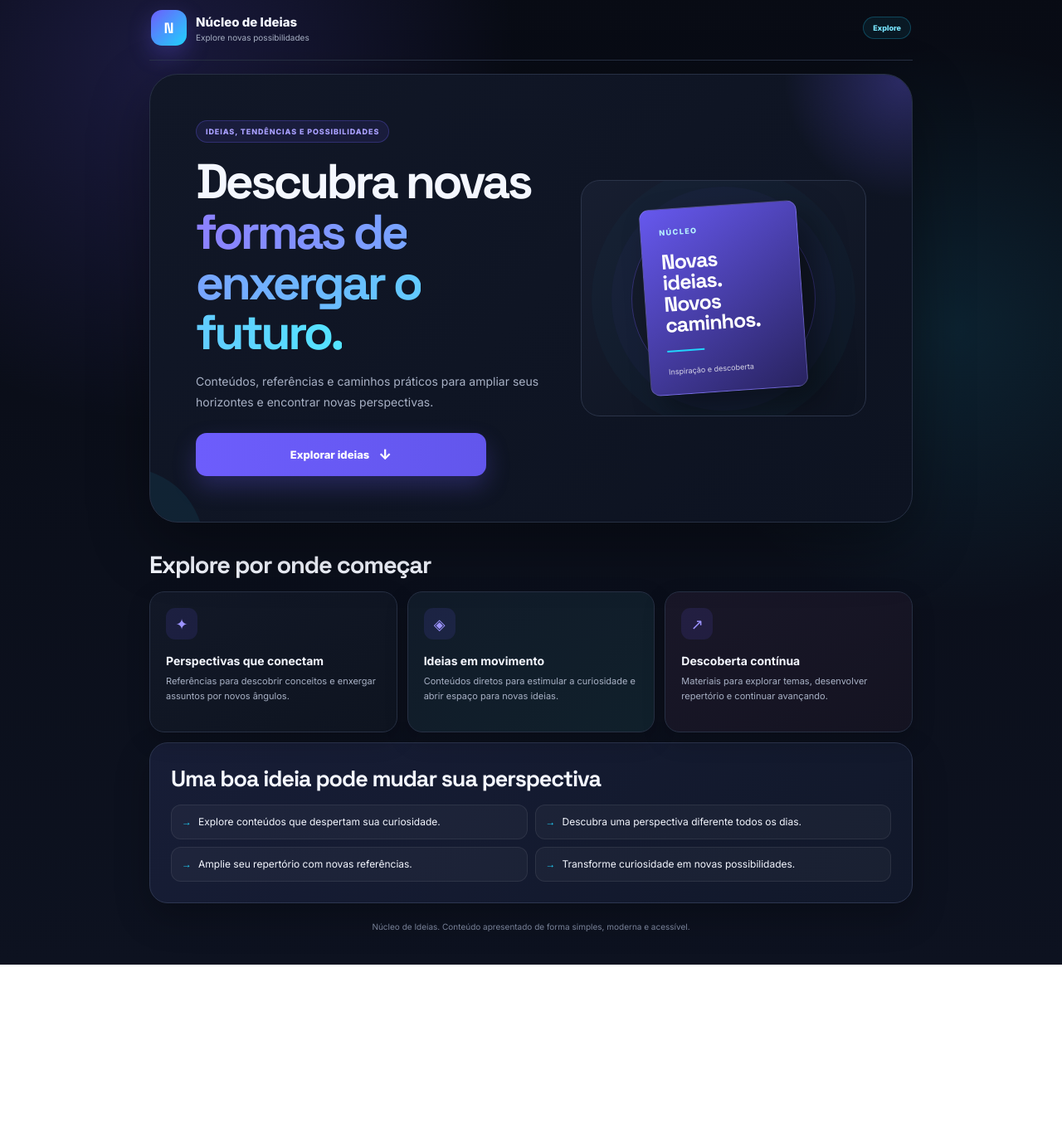
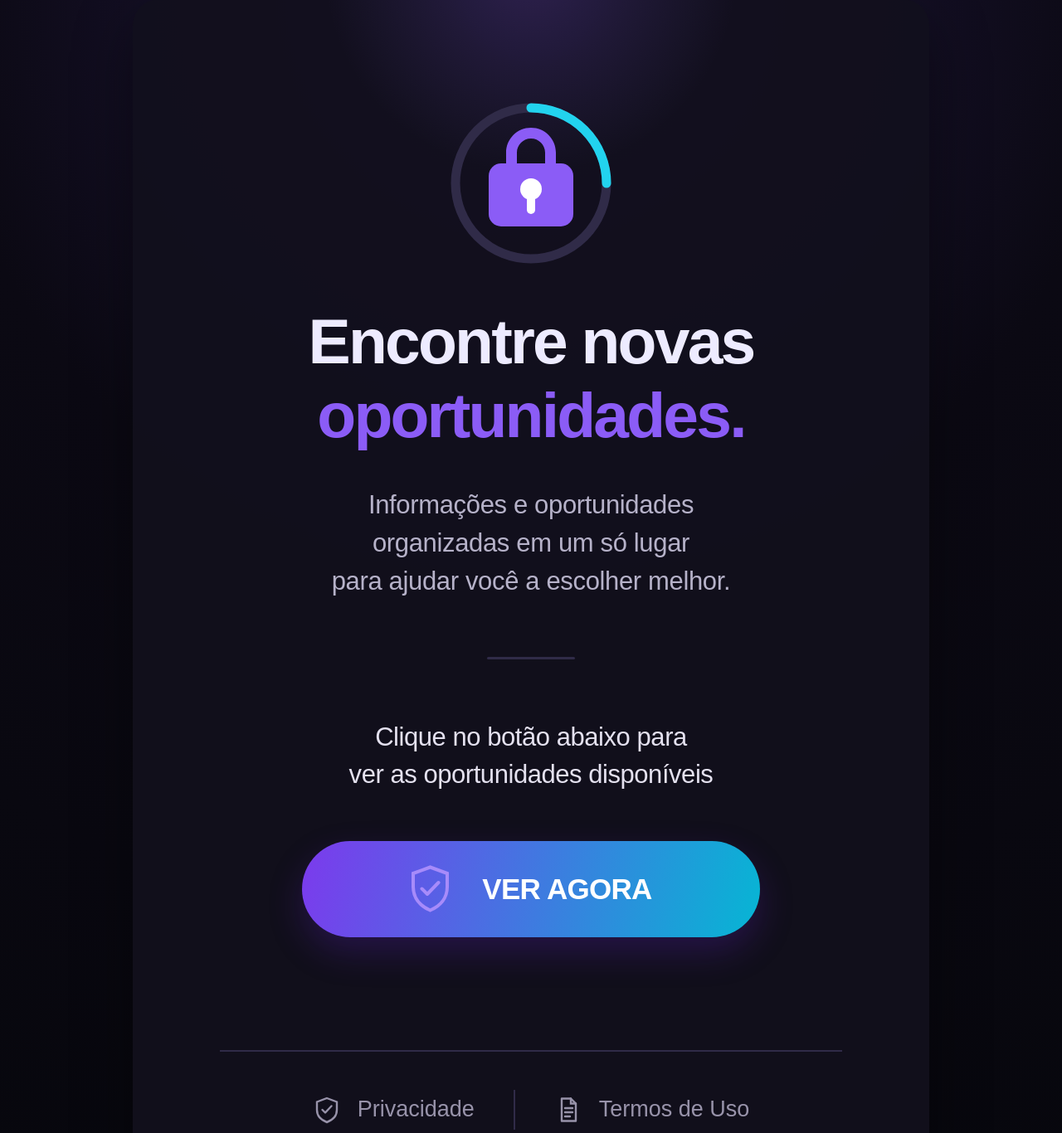
Before and after one commit to thomassanders854698-max/01, a plain HTML site: page index.html in a window 1280 px wide. Shown: the part 15-1381 px from the top of the page at 83% size. Before the commit the page ends 1178 px from the top, so only its background shows below. Drawn offline with Linux system fonts and the light colour scheme.

Commit message:
Update index.html

```diff
--- a/index.html
+++ b/index.html
@@ -1,206 +1,391 @@
 <!DOCTYPE html>
 <html lang="pt-BR">
 <head>
-<meta charset="UTF-8">
-<meta name="viewport" content="width=device-width, initial-scale=1.0">
-<meta name="theme-color" content="#0b1020">
-<meta name="description" content="Hub digital para explorar ideias, tendências e novas possibilidades.">
-<title>Núcleo de Ideias</title>
-<link rel="preconnect" href="https://fonts.googleapis.com">
-<link rel="preconnect" href="https://fonts.gstatic.com" crossorigin>
-<link href="https://fonts.googleapis.com/css2?family=DM+Sans:wght@400;500;600;700;800&family=Playfair+Display:wght@600;700&display=swap" rel="stylesheet">
+  <meta charset="UTF-8" />
+  <meta name="viewport" content="width=device-width, initial-scale=1.0" />
+  <title>Portal de Oportunidades</title>
   <style>
-@import url('https://fonts.googleapis.com/css2?family=Inter:wght@400;500;600;700;800&family=Space+Grotesk:wght@600;700&display=swap');
+    :root {
+      --navy: #EDEBFF;
+      --navy-dark: #17152B;
+      --green: #8B5CF6;
+      --text: #F5F4FA;
+      --muted: #B6B2C9;
+      --line: #302B48;
+      --page: #090812;
+    }
 
-:root{
-  --bg:#080b14; --surface:#101522; --surface-2:#171d2d;
-  --text:#f4f7ff; --muted:#a8b1c5; --primary:#6d5dfc;
-  --primary-dark:#5142d7; --accent:#21d4fd; --gold:#f7c873;
-  --line:#273044; --shadow:0 25px 70px rgba(0,0,0,.35);
+    * {
+      box-sizing: border-box;
     }
-*{box-sizing:border-box;margin:0;padding:0}
-html{scroll-behavior:smooth}
-body{
-  font-family:"Inter",system-ui,sans-serif; min-height:100vh;
-  color:var(--text);
-  background:
-    radial-gradient(circle at 15% 8%,rgba(109,93,252,.18),transparent 28%),
-    radial-gradient(circle at 90% 35%,rgba(33,212,253,.10),transparent 25%),
-    linear-gradient(180deg,#080b14 0%,#0d1220 100%);
-  padding:18px; -webkit-font-smoothing:antialiased;
+
+    html, body {
+      margin: 0;
+      min-height: 100%;
+      font-family: Arial, Helvetica, sans-serif;
+      background: radial-gradient(circle at 50% 0%, #21183F 0%, #0B0913 45%, #07070D 100%);
+      color: var(--text);
     }
-.container{width:min(100%,920px);margin:auto}
-.header{
-  display:flex;align-items:center;justify-content:space-between;gap:16px;
-  margin-bottom:16px;padding:9px 2px 17px;border-bottom:1px solid var(--line)
+
+    body {
+      display: flex;
+      justify-content: center;
+      padding: 14px 30px;
     }
-.logo{display:flex;align-items:center;gap:11px}
-.logo-mark{
-  width:43px;height:43px;border-radius:13px;display:grid;place-items:center;
-  background:linear-gradient(135deg,var(--primary),var(--accent));color:#fff;
-  font-family:"Space Grotesk",sans-serif;font-size:18px;font-weight:700;
-  box-shadow:0 10px 28px rgba(109,93,252,.30)
+
+    .page {
+      position: relative;
+      overflow: hidden;
+      width: min(100%, 960px);
+      min-height: calc(100vh - 28px);
+      background: rgba(18, 16, 29, 0.92);
+      border-radius: 32px;
+      box-shadow: 0 24px 70px rgba(0, 0, 0, 0.38);
+      display: flex;
+      flex-direction: column;
+      align-items: center;
+      padding: 120px 52px 74px;
+      text-align: center;
     }
-.logo strong{font-size:15px;font-weight:800}
-.logo small{display:block;margin-top:3px;color:var(--muted);font-size:10px}
-.badge{
-  padding:7px 11px;border:1px solid rgba(33,212,253,.25);
-  border-radius:999px;background:rgba(33,212,253,.07);
-  color:#79e7ff;font-size:9px;font-weight:800
+
+    .page::before {
+      content: "";
+      position: absolute;
+      width: 520px;
+      height: 520px;
+      border-radius: 50%;
+      top: -300px;
+      left: 50%;
+      transform: translateX(-50%);
+      background: radial-gradient(circle, rgba(139, 92, 246, .22), transparent 68%);
+      pointer-events: none;
     }
-.hero{
-  display:grid;grid-template-columns:1fr .8fr;gap:34px;align-items:center;
-  position:relative;overflow:hidden;padding:clamp(30px,6vw,55px);
-  border:1px solid var(--line);border-radius:34px;
-  background:linear-gradient(135deg,#111727 0%,#0d1321 100%);
-  box-shadow:var(--shadow)
+
+    .page > * {
+      position: relative;
+      z-index: 1;
     }
-.hero:before{
-  content:"";position:absolute;width:300px;height:300px;border-radius:50%;
-  right:-140px;top:-145px;
-  background:radial-gradient(circle,rgba(109,93,252,.30),transparent 68%)
+
+    .lock-wrap {
+      width: 204px;
+      height: 204px;
+      position: relative;
+      display: grid;
+      place-items: center;
+      margin-bottom: 45px;
     }
-.hero:after{
-  content:"";position:absolute;width:190px;height:190px;border-radius:50%;
-  left:-125px;bottom:-125px;background:rgba(33,212,253,.07)
+
+    .lock-wrap svg {
+      width: 204px;
+      height: 204px;
+      overflow: visible;
     }
-.kicker{
-  position:relative;display:inline-flex;align-items:center;padding:7px 11px;
-  margin-bottom:17px;border-radius:999px;background:rgba(109,93,252,.10);
-  border:1px solid rgba(109,93,252,.28);color:#a9a0ff;font-size:9px;
-  font-weight:800;letter-spacing:.1em;text-transform:uppercase
+
+    .headline {
+      margin: 0;
+      font-size: clamp(48px, 6vw, 78px);
+      line-height: 1.12;
+      letter-spacing: -2.8px;
+      font-weight: 700;
+      color: var(--navy);
     }
-.hero h1{
-  position:relative;max-width:570px;margin-bottom:16px;
-  font-family:"Space Grotesk",sans-serif;font-size:clamp(38px,6vw,59px);
-  line-height:1.03;letter-spacing:-.06em;font-weight:700
+
+    .headline .green {
+      display: block;
+      color: var(--green);
+      margin-top: 3px;
     }
-.hero h1 span{
-  background:linear-gradient(90deg,#8c80ff,#54e4ff);
-  -webkit-background-clip:text;background-clip:text;color:transparent
+
+    .subtitle {
+      max-width: 650px;
+      margin: 43px auto 0;
+      font-size: clamp(22px, 2.6vw, 31px);
+      line-height: 1.48;
+      letter-spacing: -0.35px;
+      color: var(--muted);
+      font-weight: 400;
     }
-.hero p{
-  position:relative;max-width:570px;margin-bottom:25px;
-  color:var(--muted);font-size:14px;line-height:1.75
+
+    .small-divider {
+      width: 106px;
+      height: 3px;
+      background: #302B48;
+      border-radius: 10px;
+      margin: 68px 0 72px;
     }
-.cta{
-  position:relative;display:inline-flex;align-items:center;justify-content:center;
-  gap:11px;width:min(100%,350px);min-height:52px;padding:14px 20px;
-  border-radius:13px;background:linear-gradient(90deg,var(--primary),#6256ec);
-  color:#fff;text-decoration:none;font-size:13px;font-weight:800;
-  box-shadow:0 13px 28px rgba(109,93,252,.25);transition:.2s ease
+
+    .instruction {
+      margin: 0;
+      max-width: 650px;
+      font-size: clamp(23px, 2.7vw, 31px);
+      line-height: 1.45;
+      color: #E4E1EF;
+      letter-spacing: -0.45px;
     }
-.cta:hover{transform:translateY(-2px);filter:brightness(1.08)}
-.cta span{font-size:17px}
-.plate{
-  min-height:285px;border-radius:23px;display:grid;place-items:center;
-  position:relative;background:linear-gradient(145deg,#171e30,#0d1320);
-  border:1px solid #2b3449;overflow:hidden
+
+    .access-button {
+      margin-top: 57px;
+      width: min(100%, 552px);
+      min-height: 116px;
+      border: 0;
+      border-radius: 60px;
+      background: linear-gradient(105deg, #7C3AED, #06B6D4);
+      color: white;
+      display: flex;
+      align-items: center;
+      justify-content: center;
+      gap: 38px;
+      font-size: clamp(24px, 3vw, 35px);
+      font-weight: 700;
+      letter-spacing: -0.7px;
+      cursor: pointer;
+      box-shadow: 0 18px 40px rgba(91, 33, 182, 0.28);
+      transition: transform .18s ease, box-shadow .18s ease;
     }
-.plate:before{
-  content:"";position:absolute;width:220px;height:220px;border-radius:50%;
-  border:1px solid rgba(109,93,252,.35);box-shadow:0 0 0 24px rgba(109,93,252,.04),0 0 0 48px rgba(33,212,253,.025)
+
+    .access-button:hover {
+      transform: translateY(-2px);
+      box-shadow: 0 22px 48px rgba(6, 182, 212, 0.22);
     }
-.book-cover{
-  width:190px;height:225px;padding:22px;display:flex;flex-direction:column;
-  justify-content:space-between;position:relative;z-index:1;
-  background:linear-gradient(145deg,#6658ee,#28235f);color:#fff;
-  border:1px solid rgba(255,255,255,.15);border-radius:12px;
-  box-shadow:18px 20px 38px rgba(0,0,0,.38);transform:rotate(-4deg)
+
+    .access-button:active {
+      transform: translateY(0);
     }
-.book-cover span{font-size:9px;letter-spacing:.16em;font-weight:800;color:#b8f4ff}
-.book-cover strong{font-family:"Space Grotesk",sans-serif;font-size:25px;line-height:1.02;letter-spacing:-.04em}
-.book-cover i{width:45px;height:2px;background:var(--accent)}
-.book-cover small{font-size:9px;opacity:.78}
-.section-title{
-  font-family:"Space Grotesk",sans-serif;font-size:29px;letter-spacing:-.04em;margin:32px 0 14px
+
+    .access-button:focus-visible {
+      outline: 4px solid rgba(34, 211, 238, .28);
+      outline-offset: 5px;
     }
-.grid{display:grid;grid-template-columns:repeat(3,1fr);gap:12px}
-.card{
-  min-height:170px;padding:19px;border:1px solid var(--line);border-radius:18px;
-  background:linear-gradient(145deg,#121827,#0e1420);
-  box-shadow:0 10px 28px rgba(0,0,0,.20);transition:.2s ease
+
+    .shield {
+      width: 49px;
+      height: 57px;
+      flex: 0 0 auto;
     }
-.card:hover{transform:translateY(-4px);border-color:rgba(109,93,252,.55);box-shadow:0 17px 34px rgba(0,0,0,.32)}
-.card:nth-child(2){background:linear-gradient(145deg,#111b29,#10202b)}
-.card:nth-child(3){background:linear-gradient(145deg,#191728,#141321)}
-.icon{
-  width:38px;height:38px;border-radius:11px;display:grid;place-items:center;
-  margin-bottom:17px;background:rgba(109,93,252,.12);color:#9d94ff;font-size:18px
+
+    .footer {
+      width: min(100%, 750px);
+      border-top: 2px solid var(--line);
+      margin-top: 136px;
+      padding-top: 46px;
+      display: flex;
+      justify-content: center;
+      align-items: center;
+      gap: 47px;
+      color: #9893AA;
+      font-size: clamp(19px, 2.2vw, 27px);
     }
-.card h3{font-size:14px;margin-bottom:7px}
-.card p{font-size:11px;color:var(--muted);line-height:1.65}
-.tips{
-  margin-top:12px;padding:25px;border-radius:22px;
-  background:linear-gradient(135deg,#171d36,#11182a);
-  border:1px solid #2d3650;box-shadow:0 18px 40px rgba(0,0,0,.25)
+
+    .footer-link {
+      display: flex;
+      align-items: center;
+      gap: 20px;
+      white-space: nowrap;
     }
-.tips h2{font-family:"Space Grotesk",sans-serif;font-size:27px;letter-spacing:-.04em;margin-bottom:14px}
-.tips ul{list-style:none;display:grid;grid-template-columns:1fr 1fr;gap:9px}
-.tips li{
-  padding:11px 12px;border:1px solid rgba(255,255,255,.08);border-radius:12px;
-  background:rgba(255,255,255,.035);font-size:12px;line-height:1.5
+
+    .footer-divider {
+      height: 48px;
+      width: 2px;
+      background: #302B48;
     }
-.tips li:before{content:"→";font-weight:800;margin-right:8px;color:var(--accent)}
-.footer{text-align:center;color:#778197;font-size:10px;padding:22px 5px}
-@media(max-width:680px){
-  body{padding:10px}.header{padding:7px 2px 12px}
-  .logo-mark{width:39px;height:39px;border-radius:12px}
-  .logo strong{font-size:14px}.logo small{font-size:9px}.badge{font-size:8px}
-  .hero{grid-template-columns:1fr;padding:27px 18px;border-radius:21px;gap:22px}
-  .hero h1{font-size:clamp(35px,11vw,48px)}.hero p{font-size:13px;line-height:1.65}
-  .cta{width:100%}.plate{min-height:220px}.book-cover{width:150px;height:180px;padding:17px}
-  .book-cover strong{font-size:21px}.section-title{font-size:26px;margin-top:27px}
-  .grid{grid-template-columns:1fr;gap:9px}.card{min-height:auto;display:grid;grid-template-columns:40px 1fr;column-gap:12px;align-items:center;padding:15px}
-  .icon{grid-row:span 2;margin:0}.tips{padding:20px;border-radius:18px}.tips ul{grid-template-columns:1fr}
+
+    .footer svg {
+      width: 34px;
+      height: 34px;
+      flex: 0 0 auto;
     }
-@media(prefers-reduced-motion:reduce){html{scroll-behavior:auto}*,*:before,*:after{transition:none!important}}
+
+    @media (max-width: 700px) {
+      body {
+        padding: 0;
+      }
+
+      .page {
+      position: relative;
+      overflow: hidden;
+        min-height: 100vh;
+        border-radius: 0;
+        background: rgba(10, 9, 17, 0.96);
+        padding: 85px 24px 45px;
+      }
+
+      .page::before {
+      content: "";
+      position: absolute;
+      width: 520px;
+      height: 520px;
+      border-radius: 50%;
+      top: -300px;
+      left: 50%;
+      transform: translateX(-50%);
+      background: radial-gradient(circle, rgba(139, 92, 246, .22), transparent 68%);
+      pointer-events: none;
+    }
+
+    .page > * {
+      position: relative;
+      z-index: 1;
+    }
+
+    .lock-wrap {
+        width: 145px;
+        height: 145px;
+        margin-bottom: 32px;
+      }
+
+      .lock-wrap svg {
+        width: 145px;
+        height: 145px;
+      }
+
+      .headline {
+        letter-spacing: -1.8px;
+      }
+
+      .subtitle {
+        margin-top: 30px;
+      }
+
+      .small-divider {
+        margin: 48px 0 50px;
+      }
+
+      .instruction {
+        font-size: 22px;
+      }
+
+      .access-button {
+        min-height: 82px;
+        margin-top: 40px;
+        gap: 20px;
+        font-size: 23px;
+      }
+
+      .shield {
+        width: 34px;
+        height: 40px;
+      }
+
+      .footer {
+        margin-top: 90px;
+        padding-top: 30px;
+        gap: 17px;
+        font-size: 16px;
+      }
+
+      .footer-link {
+        gap: 9px;
+      }
+
+      .footer-divider {
+        height: 32px;
+      }
+
+      .footer svg {
+        width: 24px;
+        height: 24px;
+      }
+    }
+
+    @media (max-width: 390px) {
+      .page {
+      position: relative;
+      overflow: hidden;
+        padding-left: 18px;
+        padding-right: 18px;
+      }
+
+      .footer {
+        gap: 11px;
+      }
+
+      .footer-link {
+        gap: 6px;
+      }
+
+      .footer svg {
+        width: 21px;
+        height: 21px;
+      }
+    }
   </style>
 </head>
 <body>
-<main class="container">
-<header class="header">
-  <div class="logo">
-    <div class="logo-mark">N</div>
-    <div><strong>Núcleo de Ideias</strong><small>Explore novas possibilidades</small></div>
+  <main class="page">
+    <div class="lock-wrap" aria-hidden="true">
+      <svg viewBox="0 0 204 204" role="img">
+        <circle cx="102" cy="102" r="91" fill="none" stroke="#302B48" stroke-width="11"/>
+        <path d="M102 11 A91 91 0 0 1 193 102" fill="none" stroke="#22D3EE"
+              stroke-width="11" stroke-linecap="round"/>
+        <g fill="#8B5CF6">
+          <path d="M72 85V65c0-16.6 13.4-30 30-30s30 13.4 30 30v20h-13V65c0-9.4-7.6-17-17-17s-17 7.6-17 17v20H72Z"/>
+          <rect x="51" y="78" width="102" height="76" rx="15"/>
+        </g>
+        <circle cx="102" cy="109" r="13" fill="#fff"/>
+        <rect x="97" y="117" width="10" height="22" rx="5" fill="#fff"/>
+      </svg>
     </div>
-  <div class="badge">Explore</div>
-</header>
 
-<section class="hero">
-  <div>
-    <div class="kicker">IDEIAS, TENDÊNCIAS E POSSIBILIDADES</div>
-    <h1>Descubra novas <span>formas de enxergar o futuro.</span></h1>
-    <p>Conteúdos, referências e caminhos práticos para ampliar seus horizontes e encontrar novas perspectivas.</p>
-    <a class="cta" href="#principios">Explorar ideias <span>↓</span></a>
+    <h1 class="headline">
+      Encontre novas
+      <span class="green">oportunidades.</span>
+    </h1>
+
+    <p class="subtitle">
+      Informações e oportunidades<br />
+      organizadas em um só lugar<br />
+      para ajudar você a escolher melhor.
+    </p>
+
+    <div class="small-divider" aria-hidden="true"></div>
+
+    <p class="instruction">
+      Clique no botão abaixo para<br />
+      ver as oportunidades disponíveis
+    </p>
+
+    <button class="access-button" type="button" onclick="acessarPlataforma()">
+      <svg class="shield" viewBox="0 0 49 57" aria-hidden="true">
+        <path d="M24.5 2.5 45 10v16.3c0 13.4-8.4 23.1-20.5 28.2C12.4 49.4 4 39.7 4 26.3V10l20.5-7.5Z"
+              fill="none" stroke="#A78BFA" stroke-width="4"/>
+        <path d="m14.5 28.5 6.5 6.5 13.5-14" fill="none" stroke="#A78BFA"
+              stroke-width="4" stroke-linecap="round" stroke-linejoin="round"/>
+      </svg>
+      <span>VER AGORA</span>
+    </button>
+
+    <footer class="footer">
+      <div class="footer-link">
+        <svg viewBox="0 0 34 34" aria-hidden="true">
+          <path d="M17 3 29 7.5v9.6c0 7.7-4.8 12.3-12 14.9C9.8 29.4 5 24.8 5 17.1V7.5L17 3Z"
+                fill="none" stroke="currentColor" stroke-width="2.4"/>
+          <path d="m11.5 17 3.5 3.5 7.5-8" fill="none" stroke="currentColor"
+                stroke-width="2.4" stroke-linecap="round" stroke-linejoin="round"/>
+        </svg>
+        <span>Privacidade</span>
       </div>
-  <div class="plate" aria-hidden="true">
-  <div class="book-cover">
-    <span>NÚCLEO</span><strong>Novas<br>ideias.<br>Novos caminhos.</strong>
-    <i></i><small>Inspiração e descoberta</small>
+
+      <div class="footer-divider" aria-hidden="true"></div>
+
+      <div class="footer-link">
+        <svg viewBox="0 0 34 34" aria-hidden="true">
+          <path d="M9 3.5h11l6 6v21H9z" fill="none" stroke="currentColor" stroke-width="2.4"
+                stroke-linejoin="round"/>
+          <path d="M20 3.5v6h6M13 15h9M13 20h9M13 25h6" fill="none"
+                stroke="currentColor" stroke-width="2.4" stroke-linecap="round"/>
+        </svg>
+        <span>Termos de Uso</span>
       </div>
-</div>
-  </div>
-</section>
+    </footer>
+  </main>
 
-<h2 class="section-title" id="principios">Explore por onde começar</h2>
-<section class="grid">
-  <article class="card"><div class="icon">✦</div><h3>Perspectivas que conectam</h3><p>Referências para descobrir conceitos e enxergar assuntos por novos ângulos.</p></article>
-  <article class="card"><div class="icon">◈</div><h3>Ideias em movimento</h3><p>Conteúdos diretos para estimular a curiosidade e abrir espaço para novas ideias.</p></article>
-  <article class="card"><div class="icon">↗</div><h3>Descoberta contínua</h3><p>Materiais para explorar temas, desenvolver repertório e continuar avançando.</p></article>
-</section>
+  <script>
+    // ALTERE SOMENTE ESTA LINHA QUANDO QUISER TROCAR O LINK DO BOTÃO
+const LINK_ACAO = "https://elegant-puppy-desenrolando.netlify.app/";
 
-<section class="tips">
-  <h2>Uma boa ideia pode mudar sua perspectiva</h2>
-  <ul>
-    <li>Explore conteúdos que despertam sua curiosidade.</li>
-    <li>Descubra uma perspectiva diferente todos os dias.</li>
-    <li>Amplie seu repertório com novas referências.</li>
-    <li>Transforme curiosidade em novas possibilidades.</li>
-  </ul>
-</section>
-
-<footer class="footer">Núcleo de Ideias. Conteúdo apresentado de forma simples, moderna e acessível.</footer>
-</main>
+function acessarPlataforma() {
+      window.location.href = LINK_ACAO;
+    }
+  </script>
 </body>
 </html>
```
Lines whose indentation alone changed are shown as unchanged.
